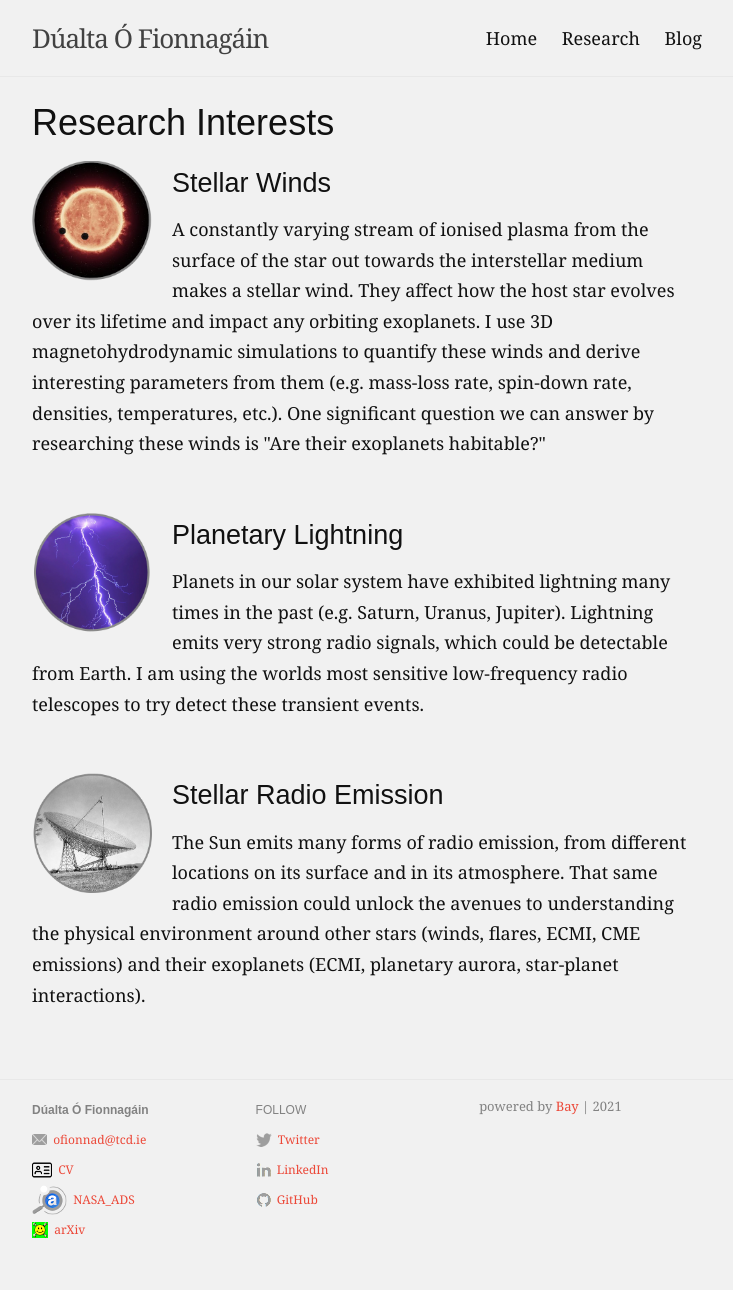
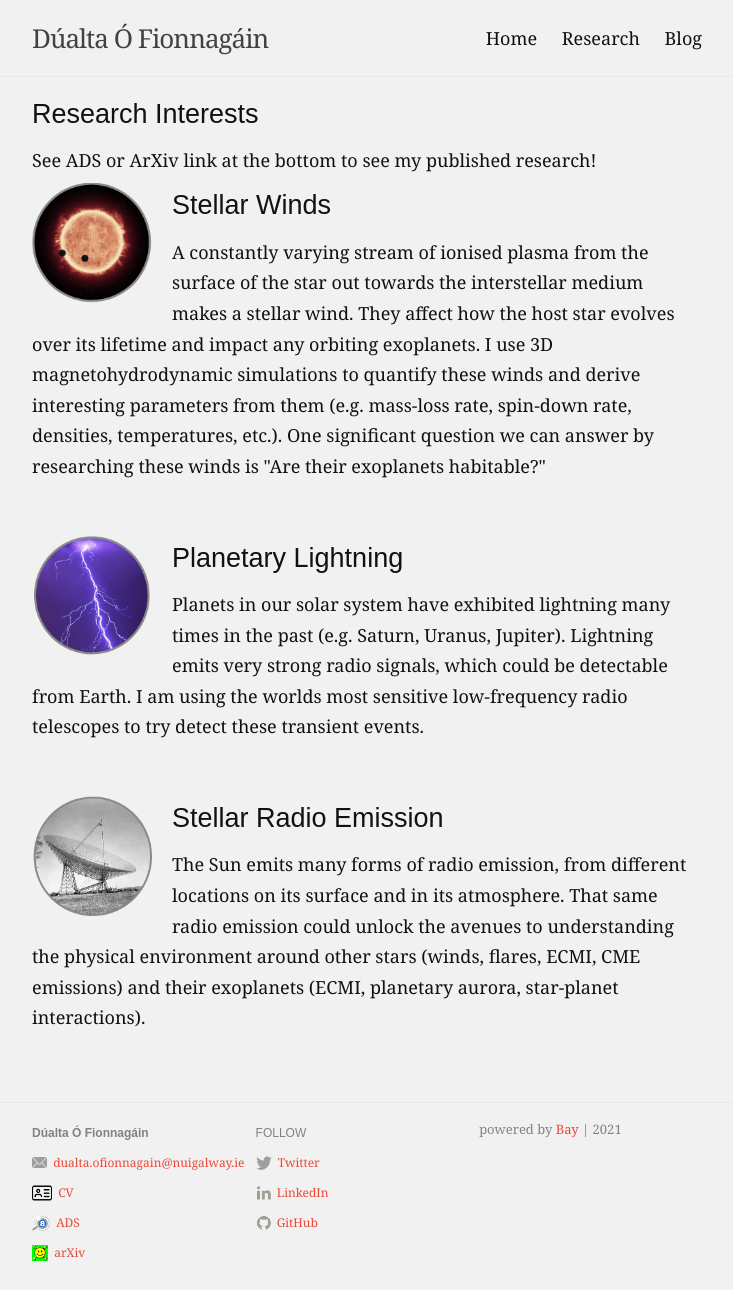
Before and after one commit to eliottvincent/bay, a Jekyll site: the page built from research.md, in a window 1280 px wide. Shown: the whole page, without its empty margins (273-1006 px from the left). Built offline with Jekyll 4.4.1, drawn with Linux system fonts in a browser that asks for light colours; before the commit the page ends 1268 px from its top, so only the background shows below that.

Commit message:
fixed nasa ads icon

```diff
--- a/_config.yml
+++ b/_config.yml
@@ -22,13 +22,13 @@ footer:
   show_powered_by: true
   contact:
     - name: Email
-      value: ofionnad@tcd.ie
+      value: dualta.ofionnagain@nuigalway.ie
       link: mailto:ofionnad@tcd.ie
     - name: id-card
       value: CV
       link: assets/img/MyCV_Academic_Feb2021.pdf
-    - name: ADS
-      value: NASA_ADS
+    - name: nasa_ads
+      value: ADS
       link: >
           https://ui.adsabs.harvard.edu/search/p_=0&q=%20%20author%3A%22%5E%C3%93%20Fionnag%C3%A1in%22&sort=date%20desc%2C%20bibcode%20desc
     - name: arXiv
--- a/research.md
+++ b/research.md
@@ -22,5 +21,5 @@ items:
       alt: telescope
     description: The Sun emits many forms of radio emission, from different locations on its surface and in its atmosphere. That same radio emission could unlock the avenues to understanding the physical environment around other stars (winds, flares, ECMI, CME emissions) and their exoplanets (ECMI, planetary aurora, star-planet interactions).
 ---
-
-# Research Interests
+## Research Interests
+See ADS or ArXiv link at the bottom to see my published research!
```
Also changed, not shown: other parts of research.md (+0 -1 lines), blog.md (line endings or trailing spaces).
